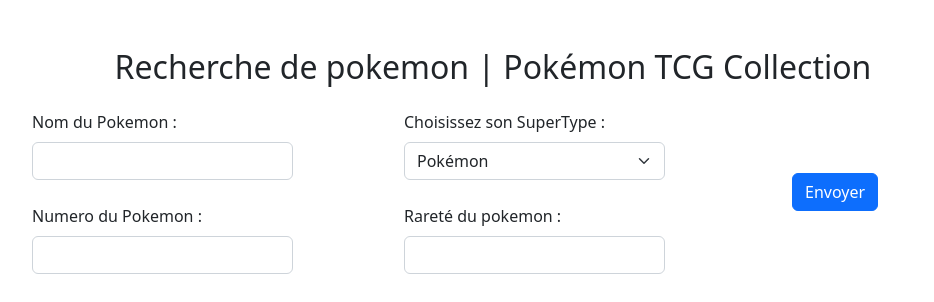
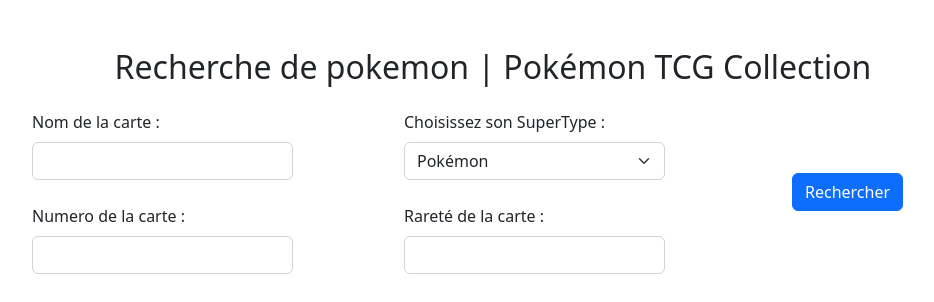
Before and after one commit to Lyndapernelle/TP2-lynda-Simon, a Flask app: page /collection/recherche in a window 1280 px wide. Shown: the part 186-488 px from the top of the page, without its empty margins (147-1081 px from the left). Run offline with Flask 3, Linux system fonts and the light colour scheme; data that the repository does not hold is empty; parts of the project's set-up code (start-up, migrations or seed data) failed here and were passed over; some libraries are stand-ins or nearby versions.

Commit message:
La Recherche et l'affichage des cartes ont été réparé.

```diff
--- a/bd.py
+++ b/bd.py
@@ -62,22 +62,25 @@ def affiche_carte_accueil(conn):
                 pokemon = curseur.fetchall()
                 return pokemon
 
-def rechercher(conn, pNom,pNumero,pSuperType,pRarete):
+def rechercher(conn, pNom,pNumero,pType,pRarete, pSuperType):
       with conn.get_curseur() as curseur:
                 try:
-                    curseur.execute("select id, name, set_num, supertype, rarity from pokemon_card "+
+                    curseur.execute("select id, name, set_num, types, supertype ,rarity from pokemon_card "+
                     "where name like %(nom_pokemon)s and "+
                     "(set_num = %(numero)s or %(numero)s is null) and "+
-                    "(supertype = %(supertype)s or %(supertype)s = '') and "+
-                    "rarity like %(rarete_pokemon)s order by name "+
+                    "(types = %(type_pokemon)s or %(type_pokemon)s = '') and "+
+                    "rarity like %(rarete_pokemon)s and "+
+                    "supertype = %(supertype_pokemon)s order by name "+
                     "LIMIT 50",
                     {
                         'nom_pokemon':'%'+pNom+'%',
                         'numero' : pNumero,
-                        'supertype' : pSuperType,
-                        'rarete_pokemon' : '%'+pRarete+'%'
+                        'type_pokemon' : pType,
+                        'rarete_pokemon' : '%'+pRarete+'%',
+                        'supertype_pokemon' : pSuperType
                     }
                     )
+
                 except Exception:
                     abort(500,"Le serveur a rencontré une erreur.")
                 resultat = curseur.fetchall()
@@ -116,7 +119,7 @@ def modifier(conn,id,condition_pokemon,cout_pokemon,statut_pokemon):
         except Exception:
             abort(500,"Le serveur a rencontré une erreur.")
 
-def selectionner(conn,id):
+def selectionner(conn, id):
     with conn.get_curseur() as curseur:
         curseur.execute("select * from pokemon_card where id = %(id_pokemon)s",
         {
--- a/collection.py
+++ b/collection.py
@@ -19,10 +19,11 @@ bp_collection= Blueprint('collection', __name__)
 def recherche():
     pNom = request.args.get('nom_pokemon', default='').strip()
     pNumero = request.args.get('numero',type=int)
-    pSuperType = request.args.get('supertype', default='').strip()
+    pType = request.args.get('types', default='').strip()
     pRarete = request.args.get('rarete',default='').strip() # Ces paramêtres ne sont pas obligatoires
+    pSuperType = request.args.get('supertype')
 
-    if not valide_supertype(pSuperType):
+    if not valide_supertype(pType):
         abort(400," Paramètre 'superType' invalide")
 
     caracteres_interdits = re.compile('<(.*)>.*?|<(.*) />')
@@ -33,15 +34,16 @@ def recherche():
         abort(400," Paramètre 'rarete' invalide")
 
     with bd.creer_connexion() as conn:
-       resultat = bd.rechercher(conn=conn,pNom=pNom,pNumero=pNumero, pSuperType =pSuperType,pRarete=pRarete)
+       resultat = bd.rechercher(conn=conn,pNom=pNom,pNumero=pNumero, pType=pType,pRarete=pRarete ,pSuperType=pSuperType)
     return render_template("collection/recherche.jinja", lesPokemons = resultat, titre = "Recherche de pokemon")
 
-@bp_collection.route('/ajout_carte', methods=["POST","GET"])
-def ajouter():
-    id_pokemon = request.form.get("id_pokemon").strip()
-    condition_pokemon = request.form.get('condition', default='').strip()
-    cout_pokemon = request.form.get('cout', type=int, default=0)
-    statut_pokemon = request.form.get('statut', default='').strip()
+@bp_collection.route('/ajout_carte/<string:id_pokemon>', methods=["POST","GET"])
+def ajouter(id_pokemon):
+
+    nom_pokemon = request.args.get('nom', default= '').strip()
+    condition_pokemon = request.args.get('condition', default='').strip()
+    cout_pokemon = request.args.get('cout', type=int, default=0)
+    statut_pokemon = request.args.get('statut', default='').strip()
 
     message_condition = ''
     message_cout = ''
@@ -66,7 +68,7 @@ def ajouter():
     if(invalide):
         with bd.creer_connexion() as conn:
             resultat=bd.selectionner(conn=conn,id=id_pokemon)
-            return render_template("collection/ajout_carte.jinja", ajouterPokemon = resultat, titre = "Ajouter  une carte",
+            return render_template("collection/ajout_carte.jinja", ajouterPokemon = resultat, titre = "Ajouter une carte",
                 message_condition = message_condition, message_cout = message_cout, message_statut = message_statut)
 
     with bd.creer_connexion() as conn:
--- a/templates/collection/recherche.jinja
+++ b/templates/collection/recherche.jinja
@@ -5,11 +5,11 @@
         <form action="{{ url_for('collection.recherche') }}" method="GET" class="row align-items-center justify-content-center mt-4">
             <div class="col-md-4 ">
                 <div class="mb-4">
-                    <label for="nom_pokemon" class="form-label">Nom du Pokemon :</label>
+                    <label for="nom_pokemon" class="form-label">Nom de la carte :</label>
                     <input type="text" name="nom_pokemon" id="nom_pokemon" class="form-control w-75">
                 </div>
                 <div>
-                    <label for="numero" class="form-label">Numero du Pokemon :</label>
+                    <label for="numero" class="form-label">Numero de la carte :</label>
                     <input type="number" name="numero" id="numero" class="form-control w-75">
                 </div>
             </div>
@@ -23,12 +23,12 @@
                     </select>
                 </div>
                 <div>
-                    <label for="rarete" class="form-label">Rareté du pokemon :</label>
+                    <label for="rarete" class="form-label">Rareté de la carte :</label>
                     <input type="text" name="rarete" id="rarete" class="form-control w-75">
                 </div>
             </div>
             <div class="col-md-2 ms-3">
-                <button type="submit" class="btn btn-primary">Envoyer</button>
+                <button type="submit" class="btn btn-primary">Rechercher</button>
             </div>
         </form>
         <div class="d-flex flex-wrap gap-3 justify-content-center mt-5">
@@ -47,6 +47,8 @@
                         <ul class="list-group list-group-flush">
                             {% if ligne["types"] is not none %}
                                 <li class="list-group-item">Type : {{ ligne["types"] | replace("[", "") | replace("]", "") | replace("'", "") }}</li>
+                            {% else %}
+                                <li class="list-group-item"> SuperType : {{ ligne["supertype"] }}</li>
                             {% endif %}
                             {% if ligne["set_num"] is not none %}
                                 <li class="list-group-item">Valeur : {{ ligne["set_num"] }}</li>
```
Also changed, not shown: templates/collection/ajout_carte.jinja (+8 -5 lines).
